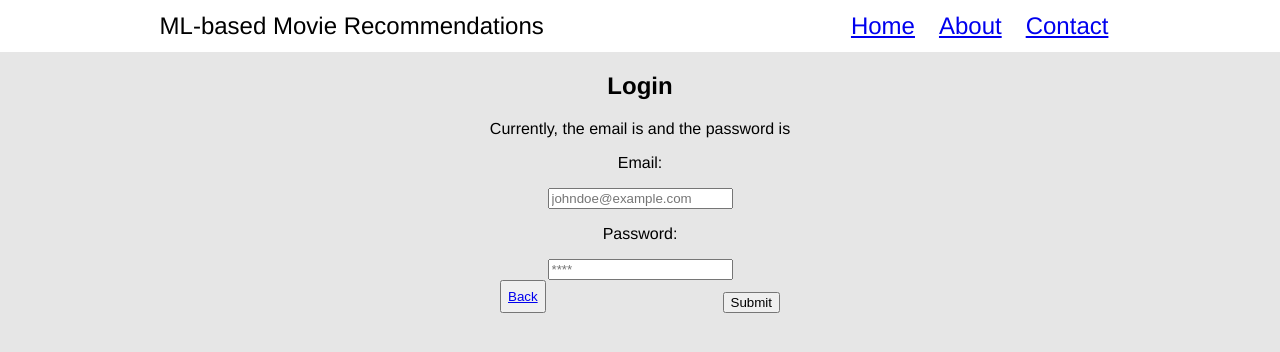
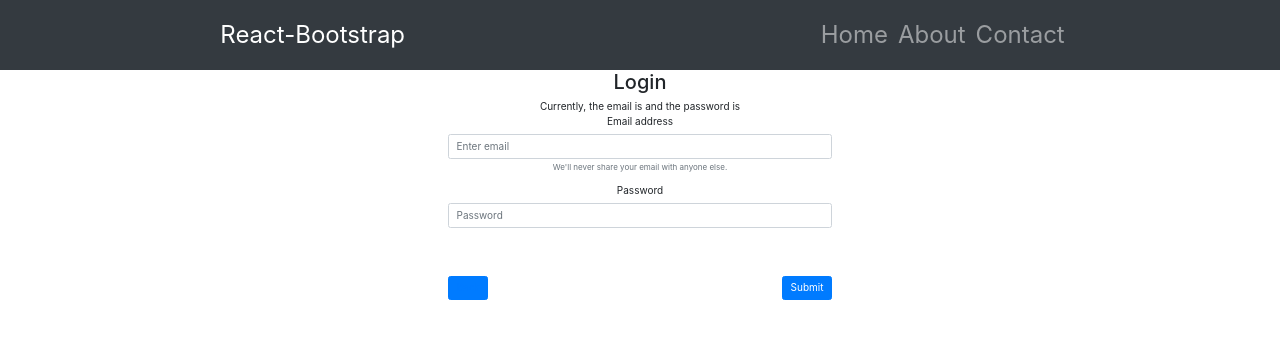
Before and after one commit to yanchen01/movie-recommendation-app, a React (Create React App) app: page /login in a window 1280 px wide. Shown: the top 352 px of the page. Built offline with nearby package versions, Linux system fonts and the light colour scheme.

Commit message:
Restyled header using bootstrap

```diff
--- a/package.json
+++ b/package.json
@@ -8,6 +8,7 @@
     "@testing-library/user-event": "^12.1.10",
     "axios": "^0.21.1",
     "bootstrap": "^4.5.3",
+    "mdb-cli": "^2.3.0",
     "node-sass": "^4.14.1",
     "react": "^17.0.1",
     "react-bootstrap": "^1.4.3",
--- a/src/components/Header.js
+++ b/src/components/Header.js
@@ -1,21 +1,56 @@
 import React from 'react';
 import {NavLink} from 'react-router-dom';
+import Navbar from 'react-bootstrap/Navbar';
+import {Nav, NavDropdown} from 'react-bootstrap'
+
+// <header>
+//     <div className='navbar'>
+//         <div className='title'>ML-based Movie Recommendations</div>
+//         <div className='navbar-items'>
+//             <NavLink to='/' className='navbar-item' activeClassName='is-active' exact={true}>Home</NavLink>
+//             <NavLink to='/about' className='navbar-item' activeClassName='is-active'>About</NavLink>
+//             <NavLink to='/contact' className='navbar-item' activeClassName='is-active'>Contact</NavLink>
+//         </div>
+//     </div>
+// </header>
+
+/*
+    <Navbar collapseOnSelect expand="lg" bg="dark" variant="dark">
+            <Navbar.Brand href="#home">React-Bootstrap</Navbar.Brand>
+            <Navbar.Toggle aria-controls="responsive-navbar-nav" />
+            <Navbar.Collapse id="responsive-navbar-nav">
+            <Nav className="mr-auto">
+                <Nav.Link href="#features">Features</Nav.Link>
+                <Nav.Link href="#pricing">Pricing</Nav.Link>
+                <NavDropdown title="Dropdown" id="collasible-nav-dropdown">
+                <NavDropdown.Item href="#action/3.1">Action</NavDropdown.Item>
+                <NavDropdown.Item href="#action/3.2">Another action</NavDropdown.Item>
+                <NavDropdown.Item href="#action/3.3">Something</NavDropdown.Item>
+                <NavDropdown.Divider />
+                <NavDropdown.Item href="#action/3.4">Separated link</NavDropdown.Item>
+                </NavDropdown>
+            </Nav>
+            <Nav>
+                <Nav.Link href='/' className='navbar-item'>Home</Nav.Link>
+                <Nav.Link href='/about' className='navbar-item'>About</Nav.Link>
+                <Nav.Link href='/contact' className='navbar-item'>Contact</Nav.Link>
+            </Nav>
+            </Navbar.Collapse>
+        </Navbar>
+*/
 
 const Header = () =>
 (
-        <header>
-            <div className='navbar'>
-                <div className='title'>ML-based Movie Recommendations</div>
-                <div className='navbar-items'>
-                    <NavLink to='/' className='navbar-item' activeClassName='is-active' exact={true}>Home</NavLink>
-                    <NavLink to='/about' className='navbar-item' activeClassName='is-active'>About</NavLink>
-                    <NavLink to='/contact' className='navbar-item' activeClassName='is-active'>Contact</NavLink>
-                </div>
-            </div>
-        </header>
-
-
-
+    <header>
+        <Navbar expand="lg" bg="dark" variant="dark">
+            <Nav.Link as={NavLink} to='/' className='navbar-title'>React-Bootstrap</Nav.Link>
+            <Nav>
+                <Nav.Link as={NavLink} to='/' className='navbar-item' exact={true}>Home</Nav.Link>
+                <Nav.Link as={NavLink} to='/about' className='navbar-item'>About</Nav.Link>
+                <Nav.Link as={NavLink} to='/contact' className='navbar-item'>Contact</Nav.Link>
+            </Nav>
+        </Navbar>
+    </header>
 )
 
 export {Header as default};
--- a/src/components/Login.js
+++ b/src/components/Login.js
@@ -1,8 +1,12 @@
 import React, { useState } from 'react';
 import {Link} from 'react-router-dom';
 import axios from 'axios';
+import Form from 'react-bootstrap/Form';
+import Button from 'react-bootstrap/Button';
+import { withRouter } from 'react-router';
+import {createBrowserHistory as history} from 'history';
 
-const Login = () => {
+const Login = (props) => {
 
     const [email, setEmail] = useState('');
     const [password, setPassword] = useState('');
@@ -34,22 +38,30 @@ const Login = () => {
         <div className='login-container'>
             <h2 className='login-header'>Login</h2>
             <div>{`Currently, the email is ${email} and the password is ${password}`}</div>
-            <form className='login-form' onSubmit={validateUser}>
-                <label>
-                    <p>Email:</p>
-                    <input placeholder='johndoe@example.com' type='text' onChange={(e) => setEmail(e.target.value)}/>
-                </label>
-                <label>
-                    <p>Password:</p>
-                    <input placeholder='****' type='text' onChange={(e) => setPassword(e.target.value)}/>
-                </label>
-                <div className='submit-bar'>
-                    <button><Link className='login-back-button' to='/'>Back</Link></button>
-                    <button type='submit' className='login-submit-button'>Submit</button>
+            <Form className='form' onSubmit={validateUser}>
+                <Form.Group controlId="formBasicEmail">
+                    <Form.Label>Email address</Form.Label>
+                    <Form.Control as='input' type="email" placeholder="Enter email" onChange={(e) => setEmail(e.target.value)}/>
+                    <Form.Text className="text-muted" onChange={(e) => setEmail(e.target.value)}>
+                    We'll never share your email with anyone else.
+                    </Form.Text>
+                </Form.Group>
+
+                <Form.Group controlId="formBasicPassword">
+                    <Form.Label>Password</Form.Label>
+                    <Form.Control as='input' type="password" placeholder="Password" onChange={(e) => setPassword(e.target.value)}/>
+                </Form.Group>
+                <div className='login-buttons-container'>
+                    <Button className='back-button'>
+                        <Link to='/'>Back</Link>
+                    </Button>
+                    <Button variant="primary" type="submit">
+                        Submit
+                    </Button>
                 </div>
-            </form>
+            </Form>
         </div>
     )
 }
 
-export {Login as default};
+export default withRouter(Login);
--- a/src/styles/component_css/_header.scss
+++ b/src/styles/component_css/_header.scss
@@ -3,8 +3,17 @@
     font-size: 2.4rem;
     display: flex;
     justify-content: space-around;
-    padding: $s-size;
-    background-color: white;
+}
+.navbar-title
+{
+    font-size: 2.4rem;
+    color: white;
+
+}
+.navbar-title:hover
+{
+    color: rgba(255, 255, 255, 0.5);
+
 }
 .navbar-item
 {
--- a/src/styles/component_css/_login.scss
+++ b/src/styles/component_css/_login.scss
@@ -2,17 +2,19 @@
 {
     text-align: center;
 }
-.login-submit-button
+.form
 {
-    margin-top: $s-size;
+    max-width: 30%;
+    margin-left: auto;
+    margin-right: auto;
 }
-.login-back-button
+.login-buttons-container
 {
-    margin-top: $m-size;
-}
-.submit-bar
-{
+    margin-top: $xl-size;
     display: flex;
     justify-content: space-between;
-    padding: 0rem 50rem 0rem 50rem;
 }
+.back-button
+{
+    color: white;
+}
--- a/src/styles/styles.scss
+++ b/src/styles/styles.scss
@@ -3,6 +3,7 @@
 @import './base/base';
 
 // Component styling imports
+@import "~bootstrap/scss/bootstrap";
 @import '../styles/component_css/header';
 @import '../styles/component_css/landingPage';
 @import '../styles/component_css/login';
```
Also changed, not shown: 2 other files (tests, documents, lock files or other folders).
